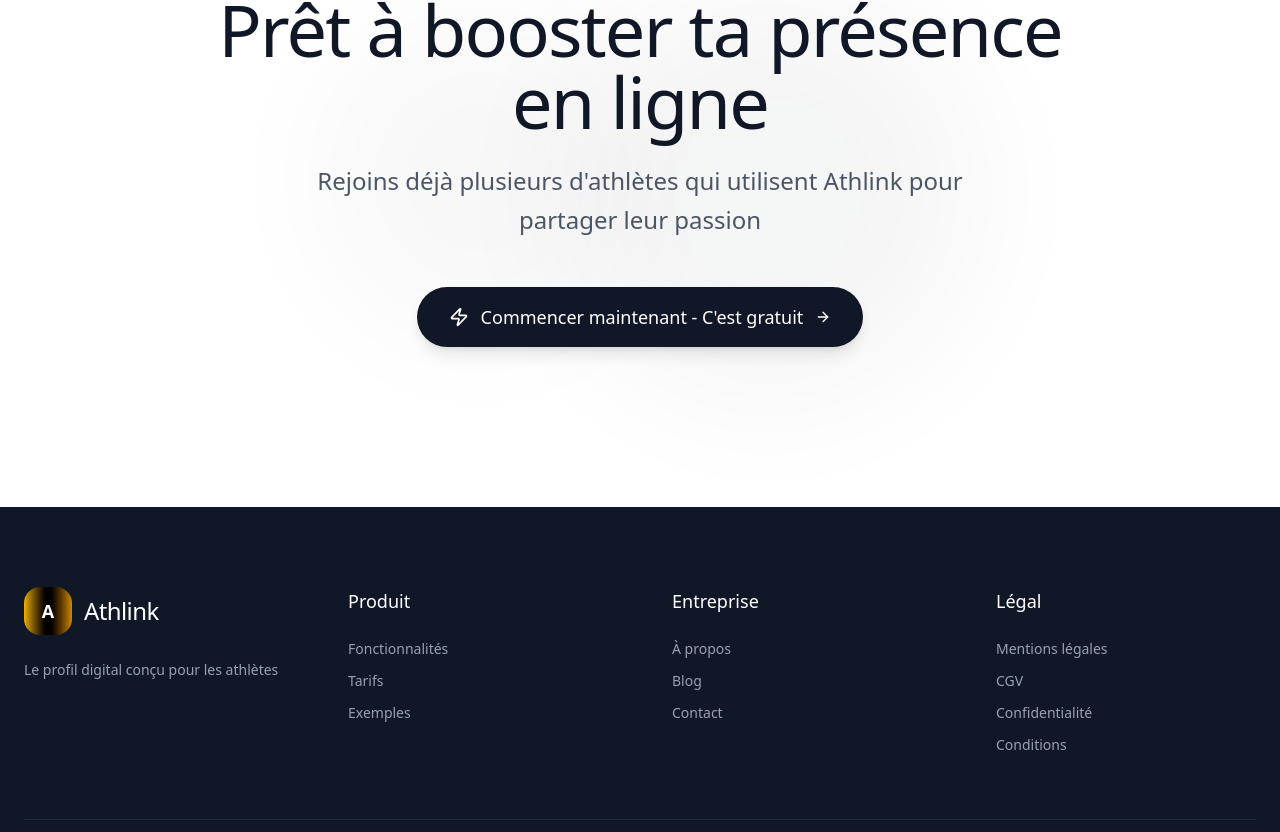
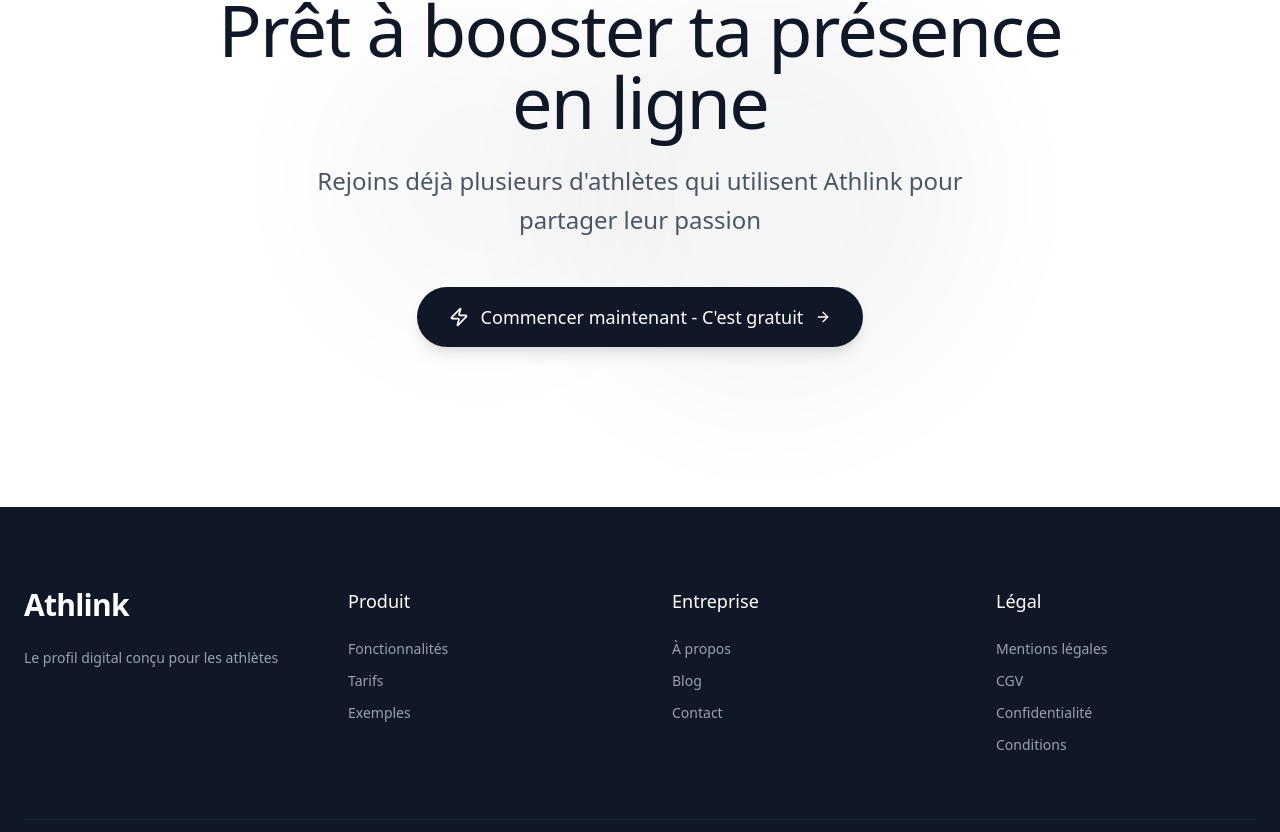
Before and after one commit to nthrdz/monnvprojet, a Next.js app: page / in a window 1280 px wide. Shown: the part 6573-7405 px from the top of the page. Built offline with nearby package versions, Linux system fonts and the light colour scheme; no server answers.

Commit message:
🎨 Remove logo icon from footer - Use text-only Athlink branding
- Removed black square icon with 'A' from footer
- Changed to simple text 'Athlink' to match dashboard branding
- Increased font size and weight for better visibility
- Cleaner, more consistent branding across the site

```diff
--- a/app/page.tsx
+++ b/app/page.tsx
@@ -1301,11 +1301,8 @@
           <div className="grid md:grid-cols-4 gap-12 lg:gap-16 mb-16">
             {/* Logo */}
             <div>
-              <div className="flex items-center gap-3 mb-6">
-                <div className="w-12 h-12 rounded-2xl bg-gradient-to-r from-yellow-500 via-black to-yellow-600 flex items-center justify-center">
-                  <span className="text-white font-black text-lg">A</span>
-              </div>
-                <span className="font-light text-2xl tracking-tight">Athlink</span>
+              <div className="mb-6">
+                <span className="font-black text-3xl tracking-tight">Athlink</span>
               </div>
               <p className="text-gray-400 text-sm font-light leading-relaxed">
                 Le profil digital conçu pour les athlètes
```
